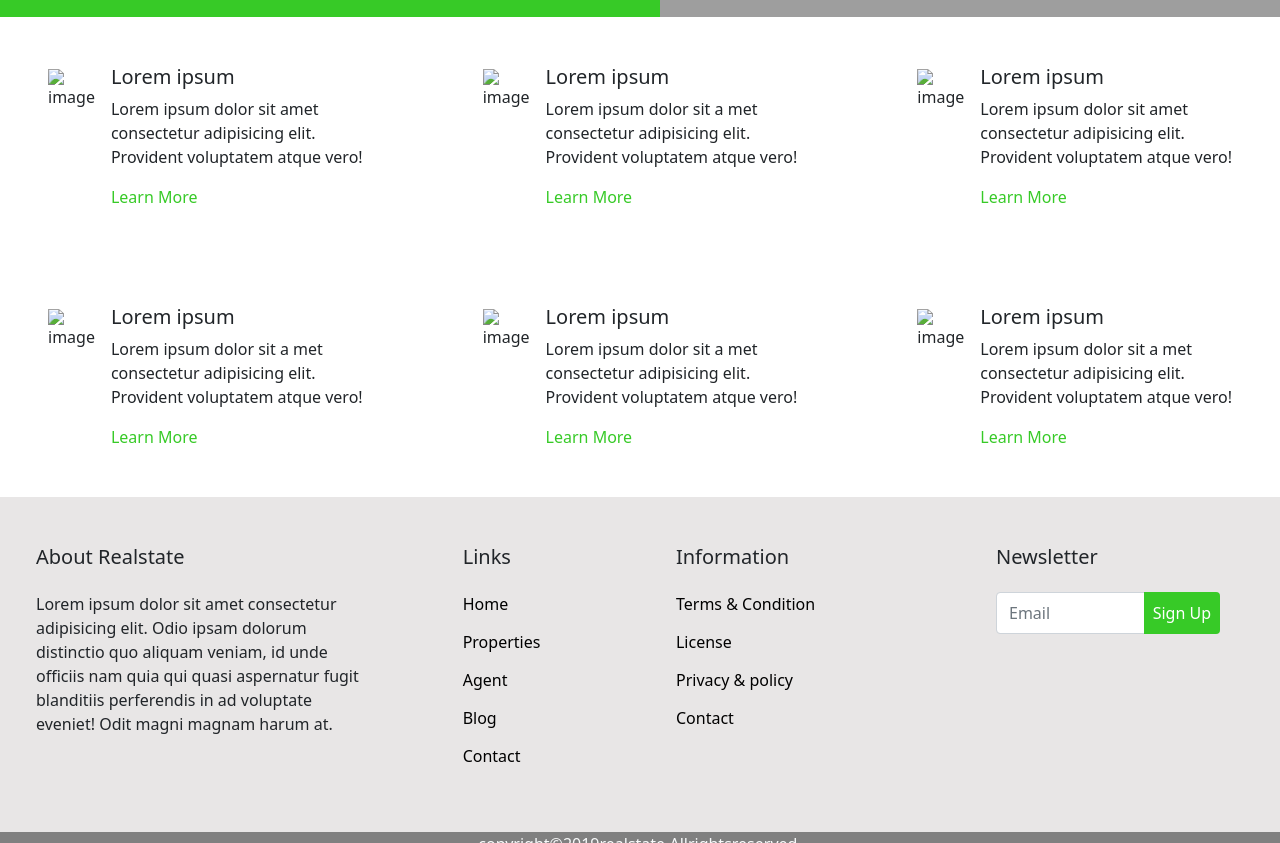
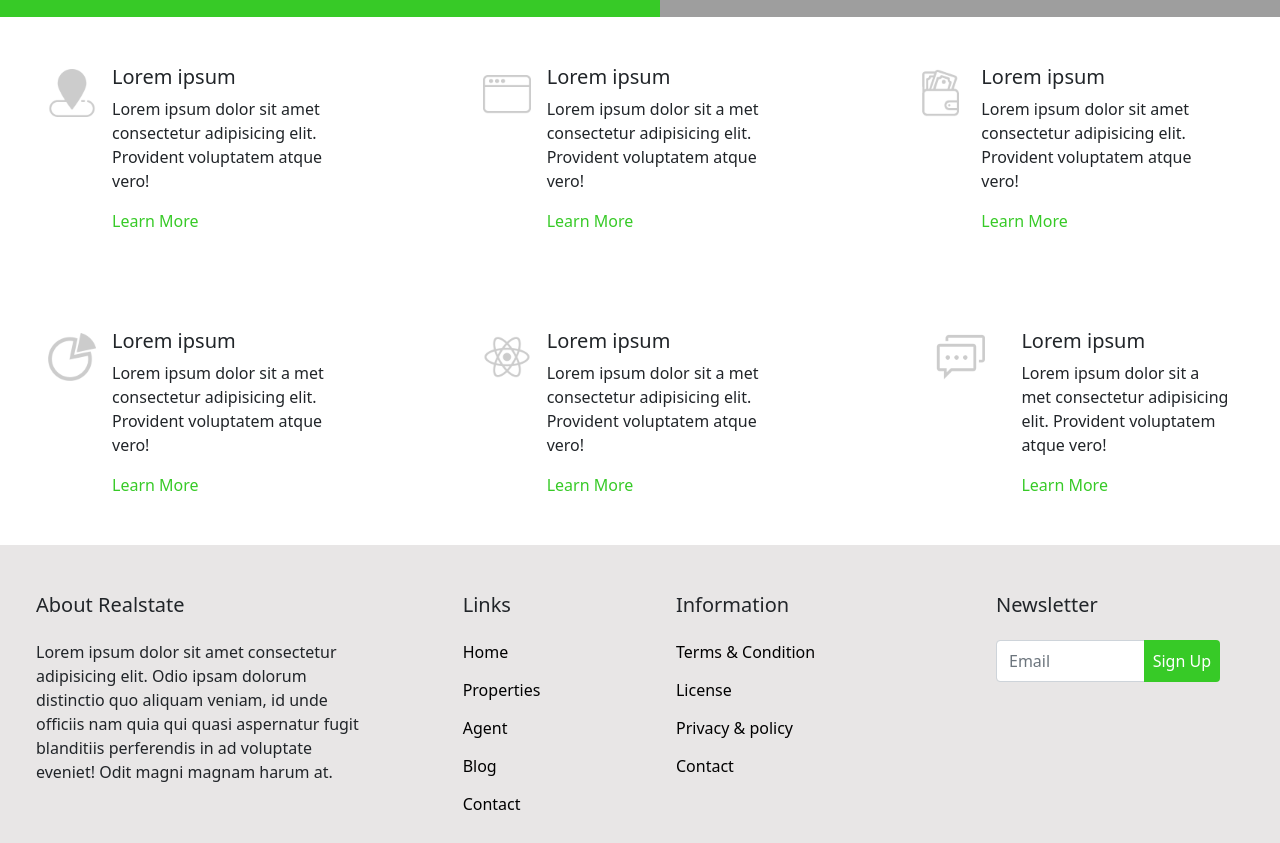
Before and after one commit to Nishant1889/html_css_kreeti_project, a plain HTML site: page index.html in a window 1280 px wide. Shown: the part 653-1496 px from the top of the page. Drawn offline with nearby package versions, Linux system fonts and the light colour scheme; the site is published under a folder, as on GitHub Pages, so addresses that start at the root find nothing; grey boxes are pictures that could not be loaded.

Commit message:
some changes

```diff
--- a/index.html
+++ b/index.html
@@ -13,7 +13,7 @@
     integrity="sha384-KyZXEAg3QhqLMpG8r+8fhAXLRk2vvoC2f3B09zVXn8CA5QIVfZOJ3BCsw2P0p/We" crossorigin="anonymous">
   <link rel="stylesheet" href="styles.css">
 
-  <title>Hello, world!</title>
+  <title>RealstateApp</title>
 
 </head>
 
@@ -21,7 +21,7 @@
   <nav class="navbar navbar-expand-lg navbar-light ">
     <div class="container-fluid p-0">
       <a class="navbar-brand p-2" href="#">
-        <img src="/assets/logo.jpg" alt="Realstate logo" class="main_logo ">
+        <img src="./assets/logo.jpg" alt="Realstate logo" class="main_logo ">
       </a>
       <div class="top-header">
         <img class="mobile_icon" src="assets/mobile-phone-icon.jpg" alt="phone no icon">
@@ -57,7 +57,7 @@
   </nav>
 
   <section class="container-fluid top-section">
-    <div class="row">
+    <div class="row ">
       <div class="col-12 col-md-8 col-lg-6 top-left-section">
         <form class="form-horizontal">
 
@@ -161,7 +161,7 @@
 
             </div>
 
-            <button type="button" class="btn btn-dark  col-md-8 col-12 " id="search-btn">Search</button>
+            <button type="button" class="btn btn-dark  col-md-8 col-12 mr-2" id="search-btn">Search</button>
 
           </div>
         </form>
@@ -181,7 +181,7 @@
     <div class="row middle-section">
       <div class="col-md-6 col-lg-4">
         <div class="d-flex m-5">
-          <img src="/assets/791899_start_512x512.png" alt="image" class="lorem-images">
+          <img src="./assets/791899_start_512x512.png" alt="image" class="lorem-images">
           <div class="pr-2">
             <h5>Lorem ipsum</h5>
             <p>Lorem ipsum dolor sit amet consectetur adipisicing elit. Provident voluptatem atque vero!</p>
@@ -191,7 +191,7 @@
       </div>
       <div class=" col-md-6 col-lg-4">
         <div class="d-flex m-5">
-          <img src="/assets/Streamline-17-512.png" alt="image" class="lorem-images">
+          <img src="./assets/Streamline-17-512.png" alt="image" class="lorem-images">
           <div class="pr-2">
             <h5>Lorem ipsum</h5>
             <p>Lorem ipsum dolor sit a met consectetur adipisicing elit. Provident voluptatem atque vero!</p>
@@ -201,7 +201,7 @@
       </div>
       <div class="col-md-6 col-lg-4">
         <div class="d-flex m-5">
-          <img src="/assets/wallet-57-106202.png" alt="image" class="lorem-images">
+          <img src="./assets/wallet-57-106202.png" alt="image" class="lorem-images">
           <div class="pr-2">
             <h5>Lorem ipsum</h5>
             <p>Lorem ipsum dolor sit amet consectetur adipisicing elit. Provident voluptatem atque vero!</p>
@@ -211,7 +211,7 @@
       </div>
       <div class=" col-md-6 col-lg-4">
         <div class="d-flex m-5">
-          <img src="/assets/Data-Pie-icon.png" alt="image" class="lorem-images">
+          <img src="./assets/Data-Pie-icon.png" alt="image" class="lorem-images">
           <div class="pr-2">
             <h5>Lorem ipsum</h5>
             <p>Lorem ipsum dolor sit a met consectetur adipisicing elit. Provident voluptatem atque vero!</p>
@@ -221,7 +221,7 @@
       </div>
       <div class=" col-md-6 col-lg-4">
         <div class="d-flex m-5">
-          <img src="/assets/React.js_logo-512.png" alt="image" class="lorem-images">
+          <img src="./assets/React.js_logo-512.png" alt="image" class="lorem-images">
           <div class="pr-2">
             <h5>Lorem ipsum</h5>
             <p>Lorem ipsum dolor sit a met consectetur adipisicing elit. Provident voluptatem atque vero!</p>
@@ -231,7 +231,7 @@
       </div>
       <div class="col-md-6 col-lg-4 ">
         <div class="d-flex m-5">
-          <img src="/assets/a50ce51c9e.png" alt="image" class="lorem-images">
+          <img src="./assets/a50ce51c9e.png" alt="image" class="lorem-images">
           <div class="pr-2">
             <h5>Lorem ipsum</h5>
             <p>Lorem ipsum dolor sit a met consectetur adipisicing elit. Provident voluptatem atque vero!</p>
```
